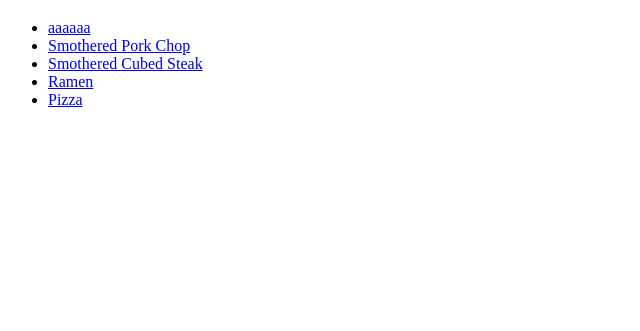
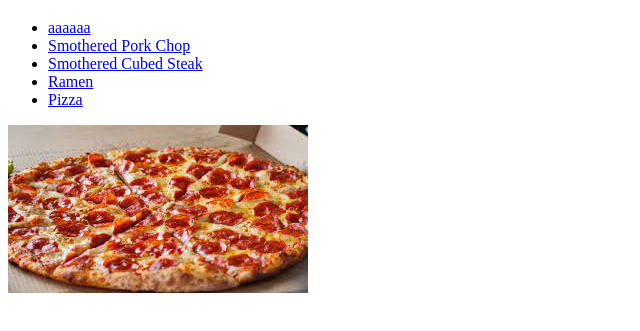
Before and after one commit to KGriffin2016/D1-list, a plain HTML site: page index.html in a window 1280 px wide. Shown: the part 61-392 px from the top of the page, without its empty margins (0-640 px from the left). Drawn offline with Linux system fonts and the light colour scheme.

Commit message:
added pizza jpg

```diff
--- a/index.html
+++ b/index.html
@@ -14,5 +14,6 @@
                     <li><a href="https://cw33.com/wp-content/uploads/sites/8/2022/02/pizza.jpg?w=2560&h=1440&crop=1">Pizza</a></li>
                 </ul>
             </P>
+            <img src="pizza.jpg" alt="">
     </body>
 </html>
```
Also changed, not shown: pizza.jpg (added).
